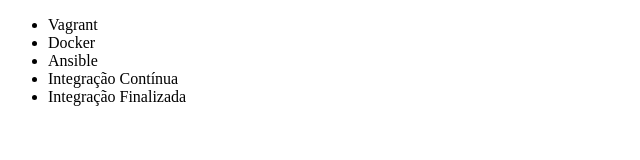
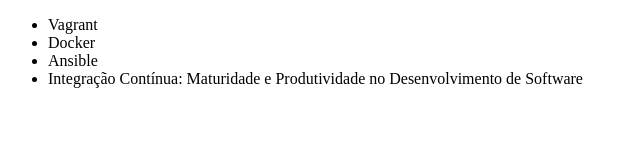
Before and after one commit to feehfatec/alura-git, a plain HTML site: page index.html in a window 1280 px wide. Shown: the whole page, without its empty margins (0-640 px from the left). Drawn offline with Linux system fonts and the light colour scheme.

Commit message:
Alterando nome do curso

```diff
--- a/index.html
+++ b/index.html
@@ -11,8 +11,9 @@
     <li>Vagrant</li>
     <li>Docker</li>
     <li>Ansible</li>
-    <li>Integração Contínua</li>
-    <li>Integração Finalizada</li>
+    <li>Integração Contínua: Maturidade e Produtividade no Desenvolvimento
+      de Software
+    </li>
   </ul>
 </body>
 
```
